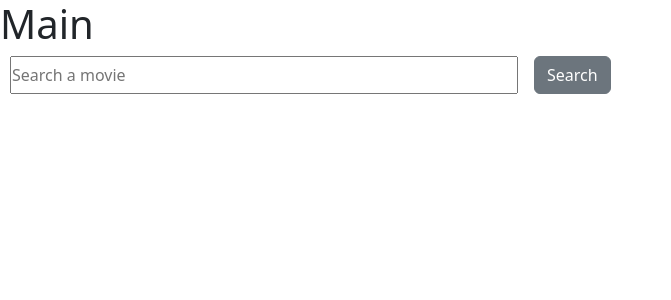
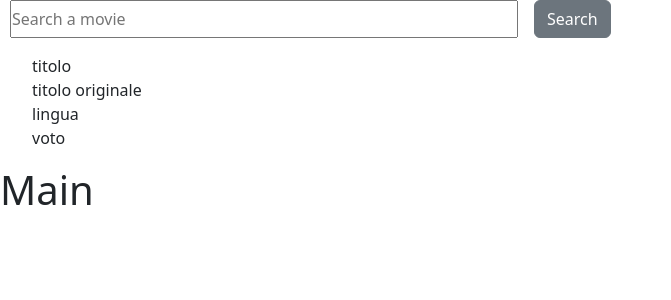
Before and after one commit to TanaraCavalcante/vite-boolflix, a Vue app: page / in a window 1280 px wide. Shown: the top 300 px of the page, without its empty margins (0-671 px from the left). Built offline with nearby package versions, Linux system fonts and the light colour scheme.

Commit message:
chiamata API in App.vue

```diff
--- a/src/App.vue
+++ b/src/App.vue
@@ -1,22 +1,54 @@
 <script>
-import AppHeader from './components/AppHeader.vue';
+import SearchBar from './components/SearchBar.vue';
 import AppMain from './components/AppMain.vue';
+import axios from 'axios';
 
 export default {
      data() {
         return {
-
+          movieListFilter:[],
+          selectedItem:'',
+          apiUrl: "https://api.themoviedb.org/3/search/movie",
         }
   },
   components:{
-    AppHeader,
+    SearchBar,
     AppMain
+  },
+  methods:{
+      logMessage(message){
+        console.log(`Chiamo log message con ${message}`);
+      },
+      getFilterMovies(){
+        console.log('chiamata filterMovies iniziata')
+        axios.get(this.apiUrl, {
+           params: {
+              api_key: '97614400969f8d7a2797b6a67b41513b',
+              query: avengers,
+            }
+        })
+
+        .then((response) =>{
+          console.log(response.data)
+        })
+
+        .catch(function (error) {
+        console.log(error);
+        })
+
+        .finally(function () {
+        console.log('Chiamata filter movies terminata!')
+
+        });
+      }
   }
+
+
 }
 </script>
 
 <template>
-   <AppHeader />
+   <SearchBar />
    <AppMain />
 </template>
 
--- a/src/components/AppMain.vue
+++ b/src/components/AppMain.vue
@@ -1,6 +1,6 @@
 <script>
-import SearchBar from './SearchBar.vue';
-import axios from 'axios';
+
+
 
   export default {
      data() {
@@ -9,7 +9,6 @@ import axios from 'axios';
         }
   },
   components:{
-    SearchBar,
 
   }
 }
@@ -17,7 +16,7 @@ import axios from 'axios';
 
 <template>
 <h1>Main</h1>
-   <SearchBar/>
+
 </template>
 
 <style scoped>
--- a/src/components/SearchBar.vue
+++ b/src/components/SearchBar.vue
@@ -1,16 +1,13 @@
 <script>
+
+
   export default {
      data() {
         return {
-          movieListFilter:[],
-          selectedItem:'',
+
         }
   },
-  methods:{
-      logMessage(message){
-        console.log(`Chiamo log message con ${message}`);
-      }
-  }
+
 }
 </script>
 
@@ -18,8 +15,17 @@
 <div class="d-flex gap-3">
   <input type="text" placeholder="Search a movie" >
   <button class="btn btn-secondary" > Search </button>
+</div>
 
-</div>
+<!--Criado para o main list-->
+<ul class="my-3">
+  <li>titolo</li>
+  <li>titolo originale</li>
+  <li>lingua</li>
+  <li>voto</li>
+</ul>
+
+
 </template>
 
 <style lang="scss" scoped>
--- a/src/style/general.scss
+++ b/src/style/general.scss
@@ -5,3 +5,7 @@
     padding: 0;
     margin: 0 auto;
 }
+
+ul{
+    list-style-type: none;
+}
```
Also changed, not shown: src/components/MainListMovie.vue (renamed from src/components/AppHeader.vue).
